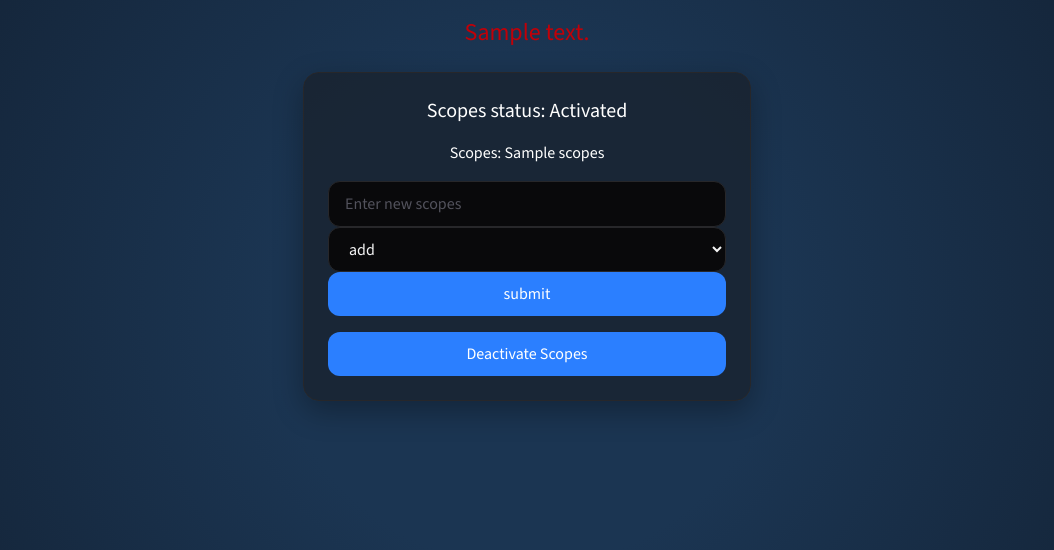
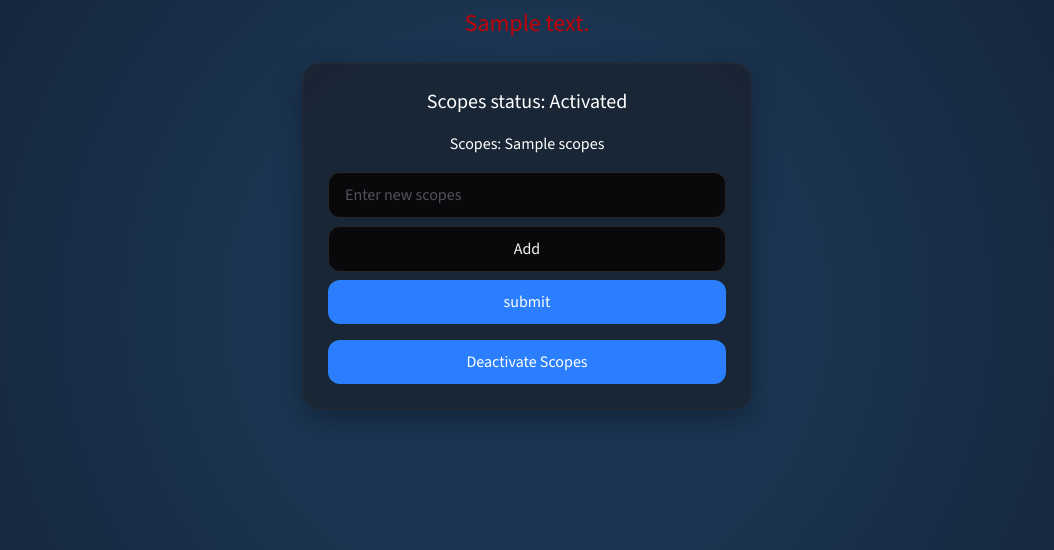
Before and after one commit to klswar0/Volvo-API-playground, a FastAPI app: template templates/scope.html in a window 1280 px wide. Shown: the part 250-800 px from the top of the page, without its empty margins (113-1167 px from the left). Run offline with FastAPI, Linux system fonts and the light colour scheme; the template is opened without the code that fills it: most values are stand-ins (such as "Sample title", 1, 10 or a date in 2020); style sheets or scripts are compiled from the project's sources; some libraries are stand-ins or nearby versions.

Commit message:
ADD working scopes changing thru page

```diff
--- a/dashboard.py
+++ b/dashboard.py
@@ -13,7 +13,7 @@ import secrets
 
 
 from notifier import notifier
-from classCar import Car, options, config, timestampGenerator, Oauth2
+from classCar import Car, options, config, timestampGenerator, Oauth2,Scopes
 from database import createCar, database, AdditionalDatabase
 from readyResponses import BadRequestResponseInternal, UnauthorizedResponseInternal
 from internal import VINHandlingInternal, authenticateInternal, update, genAPIKey
@@ -369,3 +369,30 @@ def scope(key: str, request: Request):
     except ValueError as e:
         #todo: add error handling for scopes
         return HTMLResponse(content="<p style=\"color:red\">Invalid API key</p>")
+
+def scopeChange(key: str, action: str, value: str, request: Request):
+    if config["SITE"]["Dashboard"] == "False":
+            return HTMLResponse(content="<p style=\"color:red\">Dashboard is disabled in the configuration</p>")
+    try:
+        authenticateInternal(key)
+        if action == "add":
+            if AdditionalDatabase[key].ScopesData.addScope(value):
+                return scope(key, request)
+            else:
+                return HTMLResponse(content="<p style=\"color:red\">Invalid scope</p>")
+        elif action == "remove":
+            if AdditionalDatabase[key].ScopesData.removeScope(value):
+                return scope(key, request)
+            else:
+                return HTMLResponse(content="<p style=\"color:red\">Scope not found</p>")
+        elif action == "deactivate":
+            AdditionalDatabase[key].ScopesData = None
+            return scope(key, request)
+        elif action == "activate":
+            AdditionalDatabase[key].ScopesData = Scopes()
+            return scope(key, request)
+        else:
+            return HTMLResponse(content="<p style=\"color:red\">Invalid action</p>")
+    except ValueError as e:
+         #todo: add error handling for scopes
+        return HTMLResponse(content="<p style=\"color:red\">Invalid API key</p>")
--- a/main.py
+++ b/main.py
@@ -967,6 +967,10 @@ def snapshotDashUpdate(request: Request,key: str,command: str, name: str):
 def scope(key: str, request: Request):
     return dashboard.scope(key, request)
 
+@app.post("/internal/dashboard/scopes/update", include_in_schema=False)
+def changeScopes(request: Request,key: str ,value: str=Body(default=""), action:str=Body(...)):
+    return dashboard.scopeChange(key, action, value, request)
+
 #internal endpoints for testing and development. Not part of the official API.
 
 @app.get("/internal/status")
--- a/scopes.py
+++ b/scopes.py
@@ -16,6 +16,16 @@ class Scopes(BaseModel):
             if scope not in self.scopes:
                 return scope
         return True
+    def addScope(self, scope: str):
+        if scope in scopesList:
+            self.scopes.append(scope)
+            return True
+        return False
+    def removeScope(self, scope: str):
+        if scope in self.scopes:
+            self.scopes.remove(scope)
+            return True
+        return False
 
 
 def checkScope(api_key: str, scopes: list):
--- a/templates/scope.html
+++ b/templates/scope.html
@@ -24,22 +24,26 @@
             {% if scopes_status == "Activated" %}
             <p>Scopes: {{ scopes }}</p>
 
-            <form hx-ext="json-enc" hx-post="/internal/dashboard/scopes/update?key={{ key }}"
-                hx-swap="outerHTML transition:true " hx-target="body">
+            <form hx-post="/internal/dashboard/scopes/update?key={{ key }}"
+                hx-ext="json-enc" hx-swap="outerHTML transition:true " hx-target="body">
                 <input type="text" name="value" placeholder="Enter new scopes"
                     class="inputText">
-                <select name="action" class="inputText">
-                    <option value="add">add</option>
-                    <option value="delete">Delete</option>
+                <select name="action" class="inputSelection mt-2">
+                    <option value="add">Add</option>
+                    <option value="remove">Remove</option>
                 </select>
-                <input type="submit" value="submit" class="carSelectionButton">
+                <input type="submit" value="submit" class="carSelectionButton mt-2">
             </form>
-                <form hx-ext="json-enc" hx-post="/internal/dashboard/scopes/deactivate?key={{ key }}">
+                <form hx-post="/internal/dashboard/scopes/update?key={{ key }}"
+                hx-swap="outerHTML transition:true " hx-target="body" hx-ext="json-enc">
                 <input type="submit" value="Deactivate Scopes" class="carSelectionButton">
+                <input type="hidden" name="action" value="deactivate">
             </form>
             {% else %}
-            <form hx-ext="json-enc" hx-post="/internal/dashboard/scopes/activate?key={{ key }}">
+            <form hx-post="/internal/dashboard/scopes/update?key={{ key }}"
+            hx-swap="outerHTML transition:true " hx-target="body" hx-ext="json-enc">
                 <input type="submit" value="Activate Scopes" class="carSelectionButton">
+                <input type="hidden" name="action" value="activate">
             </form>
             {% endif %}
         </section>
```
